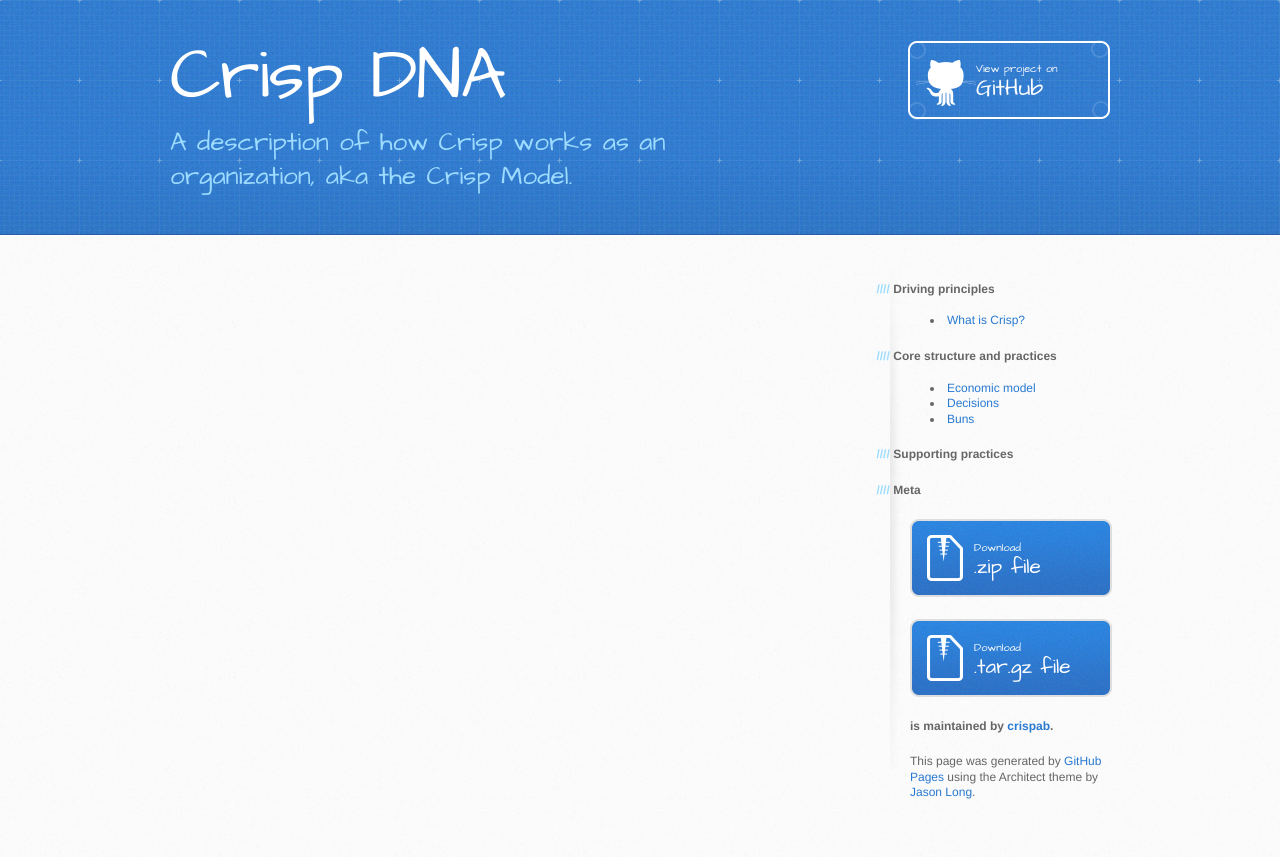
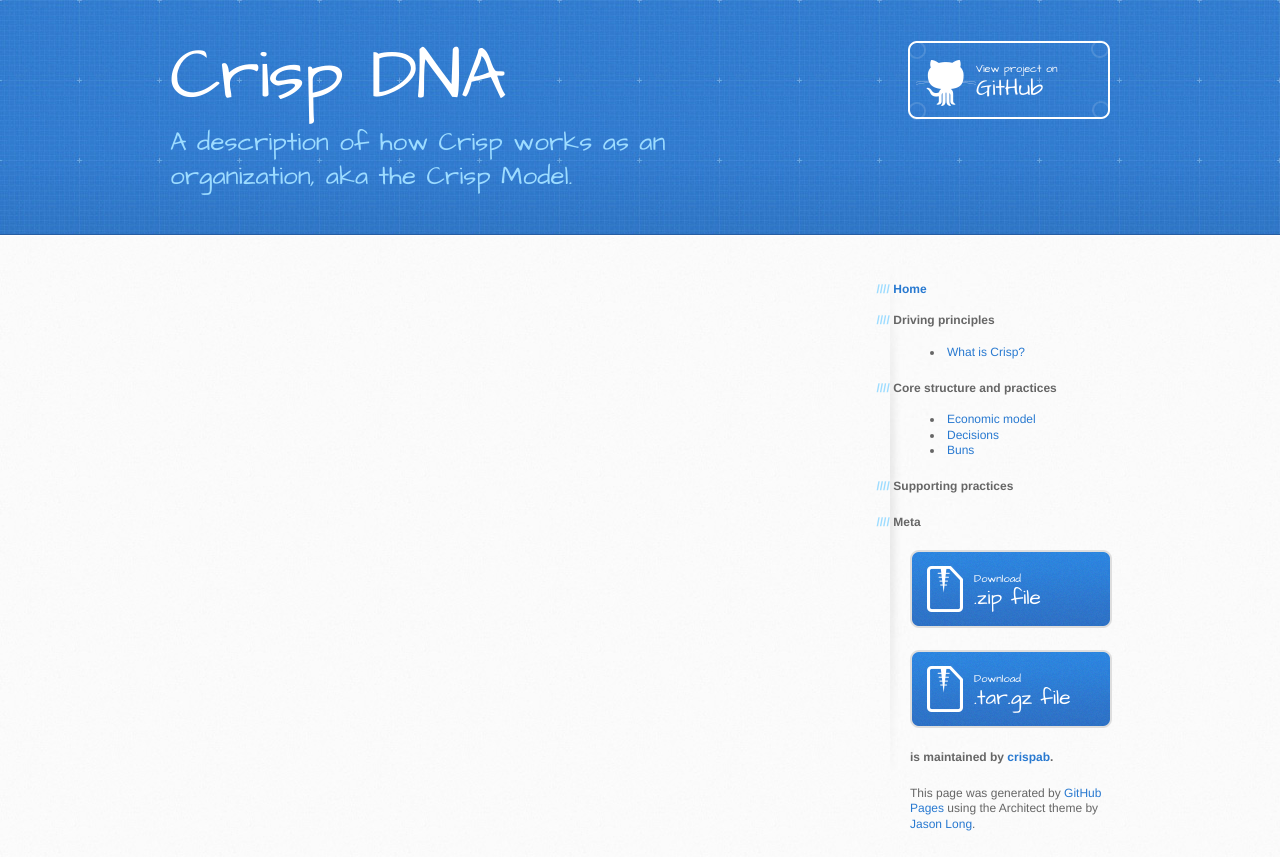
Before and after one commit to crispab/crisp-dna, a Jekyll site: the page built from _docs/economic-model.md, in a window 1280 px wide, cut to the strip 0-857 px from the top of the page. Built offline with Jekyll 4.4.1, drawn with Linux system fonts in a browser that asks for light colours.

Commit message:
Added Home link

```diff
--- a/_includes/docs_contents.html
+++ b/_includes/docs_contents.html
@@ -1,5 +1,6 @@
 <div>
   <aside>
+    <h4><a href=".">Home</a></h4>
     {% for section in site.data.docs %}
     <h4>{{ section.title }}</h4>
     {% include docs_ul.html items=section.docs %}
```
